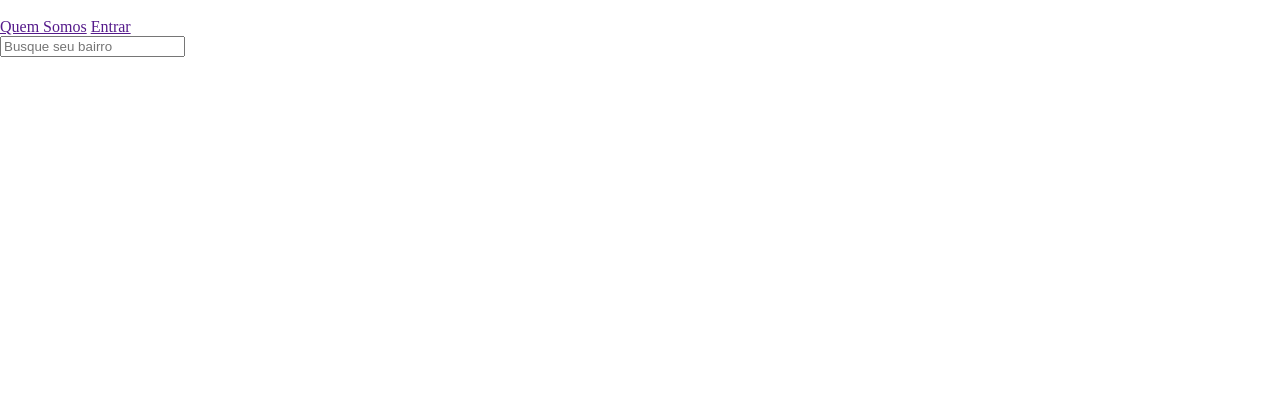
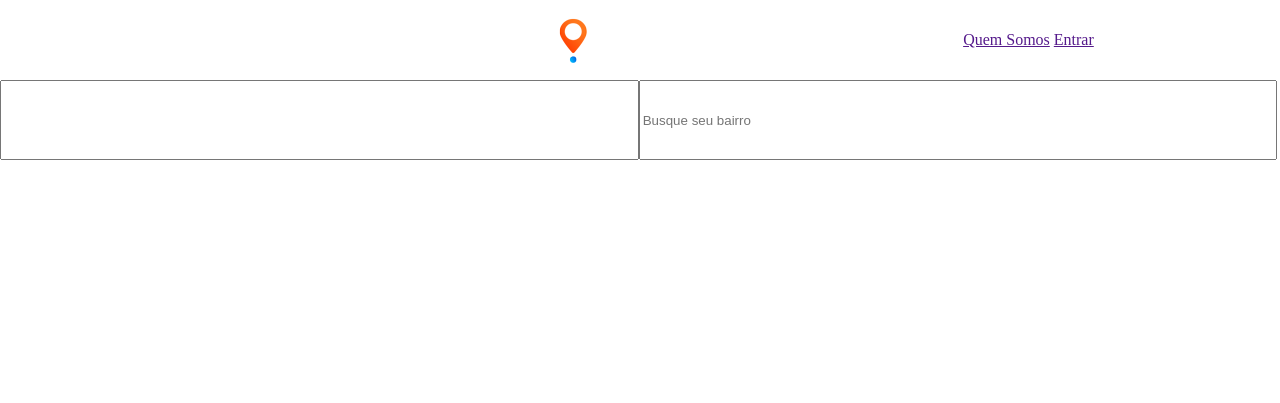
Before and after one commit to laricarlotti/meus-vizinhos, a website: page app/index.html in a window 1280 px wide. Drawn offline with Linux system fonts and the light colour scheme.

Commit message:
Fix navbar items position

```diff
--- a/app/css/styles.css
+++ b/app/css/styles.css
@@ -1 +1 @@
-body{display:grid;grid-template-areas:'nav nav' 'header header' 'section section' 'article article' 'footer footer';grid-template-columns:49.9vw 49.9vw;grid-template-rows:10vh 40vh 30vh 20vh 20vh;margin:0}body::-webkit-scrollbar{background:0 0;width:0}.meucaralegal{font-size:12px}
+body{display:grid;grid-template-areas:'nav nav' 'input input' 'header header' 'section section' 'article article' 'footer footer';grid-template-columns:49.9vw 49.9vw;grid-template-rows:10vh 10vh 40vh 30vh 20vh 20vh;margin:0}body::-webkit-scrollbar{background:0 0;width:0}nav{align-items:center;display:flex;flex-flow:row,wrap;grid-area:nav;justify-content:space-around}
--- a/app/index.html
+++ b/app/index.html
@@ -14,13 +14,15 @@
             <span></span>
             <span></span>
         </div>
-        <img src="" alt="">
+        <img src="images/logo-reduced.png" alt="">
         <div class="navbar-links">
             <a href="">Quem Somos</a>
             <a href="">Entrar</a>
         </div>
+    </nav>
+    <input>
         <input type="search" autocomplete="off" autocapitalize="off" spellcheck="false" autocorrect="off" placeholder="Busque seu bairro">
-    </nav>
+    </input>
     <header></header>
     <section></section>
     <article></article>
--- a/app/scss/body.scss
+++ b/app/scss/body.scss
@@ -1,12 +1,13 @@
 body{
     display: grid;
     grid-template-areas: 'nav nav'
+                         'input input'
                          'header header'
                          'section section'
                          'article article'
                          'footer footer';
     grid-template-columns: 49.9vw 49.9vw;
-    grid-template-rows: 10vh 40vh 30vh 20vh 20vh;
+    grid-template-rows: 10vh 10vh 40vh 30vh 20vh 20vh;
     margin: 0;
 }
 body::-webkit-scrollbar{
--- a/app/scss/nav.scss
+++ b/app/scss/nav.scss
@@ -1,3 +1,10 @@
-.meucaralegal {
-    font-size: 12px;
+nav{
+    align-items: center;
+    display: flex;
+    flex-flow: row, wrap;
+    grid-area: nav;
+    justify-content: space-around;
 }
+nav .menu-hamburguer{
+
+}
```
Also changed, not shown: app/images/logo-reduced.png (added).
